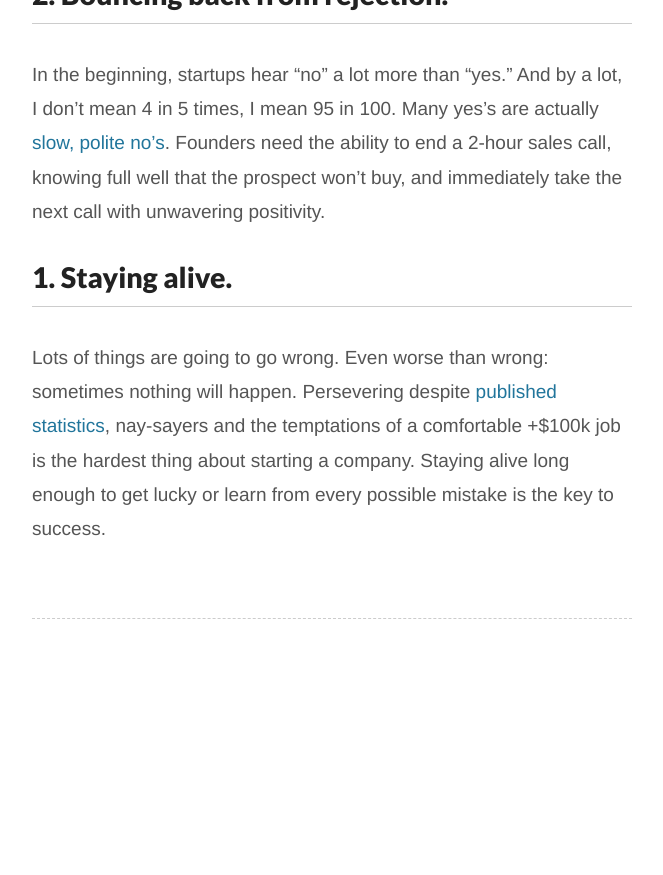
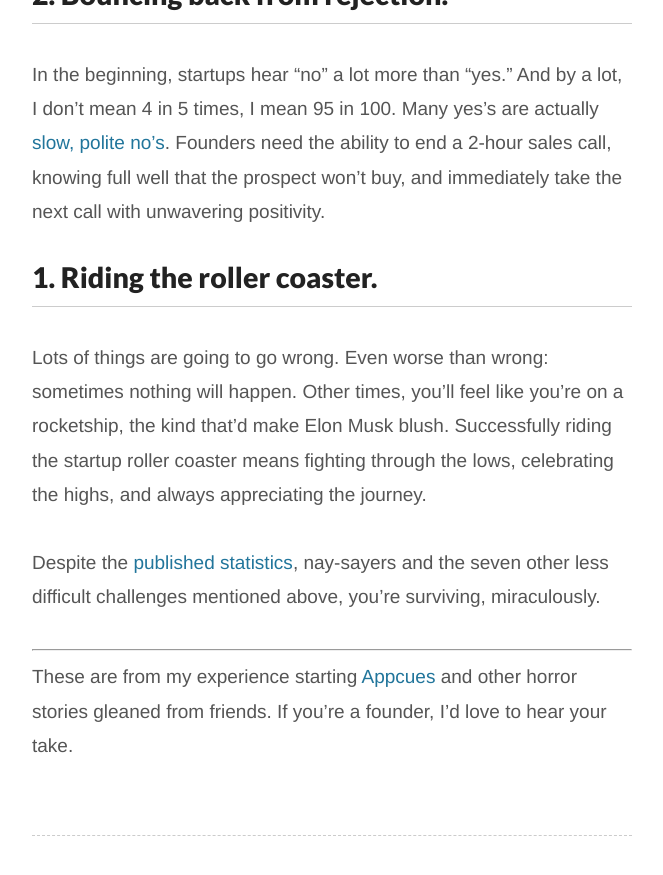
Before and after one commit to hijonathan/jonathan-kim.com, a Jekyll site: the page built from _posts/2014-03-24-hard.md, in a window 1280 px wide and 900 px high, scrolled down 2214 px. Shown: the top 875 px of the window, without its empty margins (398-1061 px from the left). Built offline with Jekyll 4.4.1, drawn with Linux system fonts in a browser that asks for light colours; before the commit the page ends 2931 px from its top, so only the background shows below that.

Commit message:
Adjust with feedback from Ryan.

```diff
--- a/_posts/2014-03-24-hard.md
+++ b/_posts/2014-03-24-hard.md
@@ -38,6 +38,13 @@ Despite advancements in communication and technology, finding great people is st
 
 In the beginning, startups hear "no" a lot more than "yes." And by a lot, I don't mean 4 in 5 times, I mean 95 in 100. Many yes's are actually [slow, polite no's](http://customerthink.com/curse_slow_no/). Founders need the ability to end a 2-hour sales call, knowing full well that the prospect won't buy, and immediately take the next call with unwavering positivity.
 
-### 1. Staying alive.
+### 1. Riding the roller coaster.
 
-Lots of things are going to go wrong. Even worse than wrong: sometimes *nothing* will happen. Persevering despite [published statistics](http://onstartups.com/tabid/3339/bid/79/Six-Interesting-Stats-About-Startup-Success.aspx), nay-sayers and the temptations of a comfortable +$100k job is the hardest thing about starting a company. Staying alive long enough to get lucky or learn from every possible mistake is the key to success.
+Lots of things are going to go wrong. Even worse than wrong: sometimes *nothing* will happen. Other times, you'll feel like you're on a rocketship, the kind that'd make Elon Musk blush. Successfully riding the startup roller coaster means fighting through the lows, celebrating the highs, and always appreciating the journey.
+
+Despite the [published statistics](http://onstartups.com/tabid/3339/bid/79/Six-Interesting-Stats-About-Startup-Success.aspx), nay-sayers and the seven other *less* difficult challenges mentioned above, you're surviving, miraculously.
+
+
+---
+
+These are from my experience starting [Appcues](http://appcues.com "Onboarding software for growing companies") and other horror stories gleaned from friends. If you're a founder, I'd love to hear your take.
```
